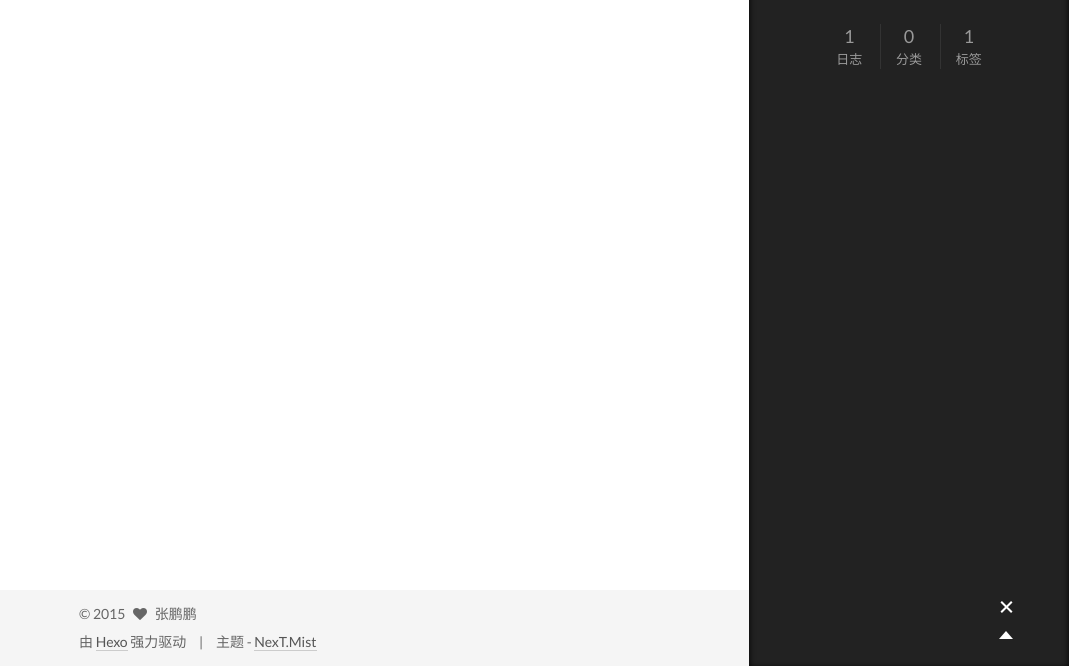
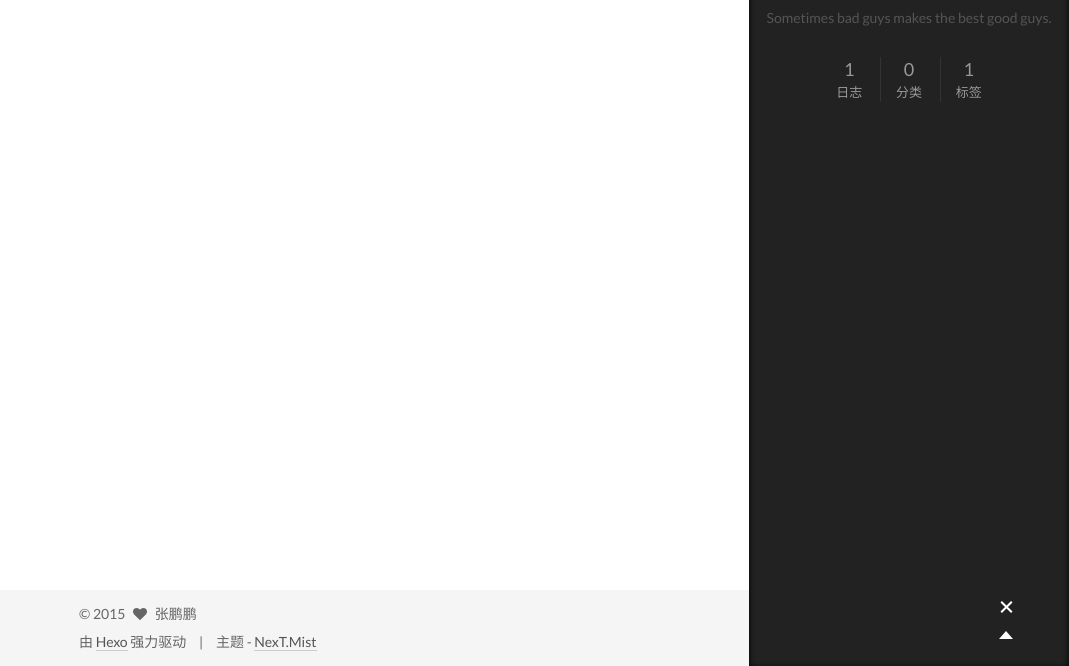
Before and after one commit to JKCQW/jkcqw.github.io, a plain HTML site: page about/index.html in a window 1280 px wide. Both pictures are taken after a click on the element 1217 px from the left and 742 px from the top of the page. Shown: the part 134-800 px from the top of the page, without its empty margins (211-1280 px from the left). Drawn offline with Linux system fonts and the light colour scheme.

Commit message:
Site updated: 2015-12-23 17:30:13

```diff
--- a/about/index.html
+++ b/about/index.html
@@ -51,16 +51,16 @@
 
 
 
-<meta name="description">
+<meta name="description" content="Sometimes bad guys makes the best good guys.">
 <meta property="og:type" content="website">
 <meta property="og:title" content="关于">
 <meta property="og:url" content="http://yoursite.com/about/index.html">
 <meta property="og:site_name" content="Z's Blogs">
-<meta property="og:description">
+<meta property="og:description" content="Sometimes bad guys makes the best good guys.">
 <meta property="og:updated_time" content="2015-12-23T09:25:15.000Z">
 <meta name="twitter:card" content="summary">
 <meta name="twitter:title" content="关于">
-<meta name="twitter:description">
+<meta name="twitter:description" content="Sometimes bad guys makes the best good guys.">
 
 
 
@@ -241,7 +241,7 @@
           <img class="site-author-image" src="http://a3.qpic.cn/psb?/e144c2d8-be6b-4627-9983-2cb6aaf77760/TGuWPOoSAk3shCK9sCKFE2qMdr4D.fXKW7dq.G2ho6o!/b/dKEAAAAAAAAA&bo=yADIAAAAAAABByA!&rf=viewer_4" alt="张鹏鹏" itemprop="image"/>
           <p class="site-author-name" itemprop="name">张鹏鹏</p>
         </div>
-        <p class="site-description motion-element" itemprop="description"></p>
+        <p class="site-description motion-element" itemprop="description">Sometimes bad guys makes the best good guys.</p>
         <nav class="site-state motion-element">
           <div class="site-state-item site-state-posts">
             <a href="/archives">
--- a/css/main.css
+++ b/css/main.css
@@ -965,7 +965,7 @@ body {
   width: 4px;
   height: 4px;
   border-radius: 50%;
-  background: #1bffdb;
+  background: #ad00ff;
 }
 .sidebar-nav {
   margin: 0 0 20px;
```
Also changed, not shown: 2015/12/23/Star-all-over-again/index.html (+1 -1 lines), archives/2015/12/index.html (+4 -4 lines), archives/2015/index.html (+4 -4 lines), archives/index.html (+4 -4 lines), categories/index.html (+4 -4 lines), index.html (+4 -4 lines), motto/index.html (+4 -4 lines), tags/index.html (+4 -4 lines), tags/随笔/index.html (+4 -4 lines).
